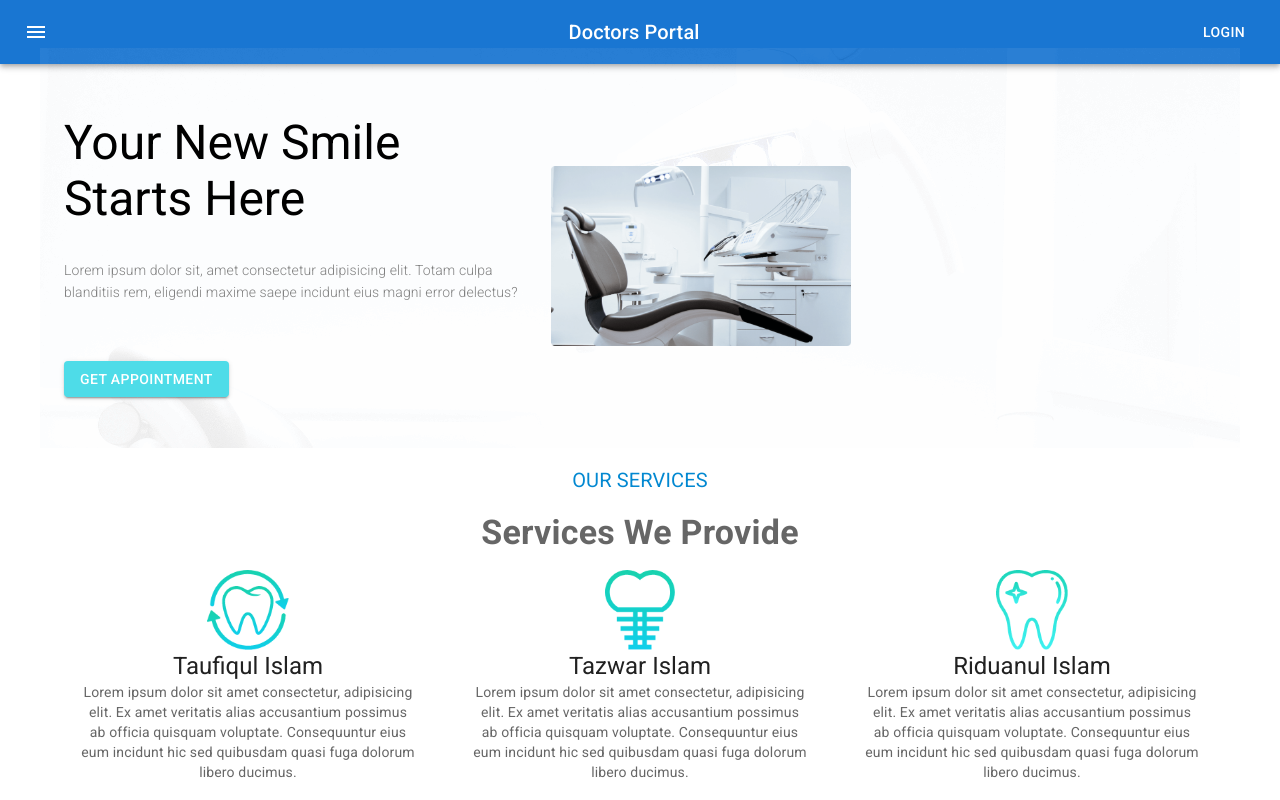
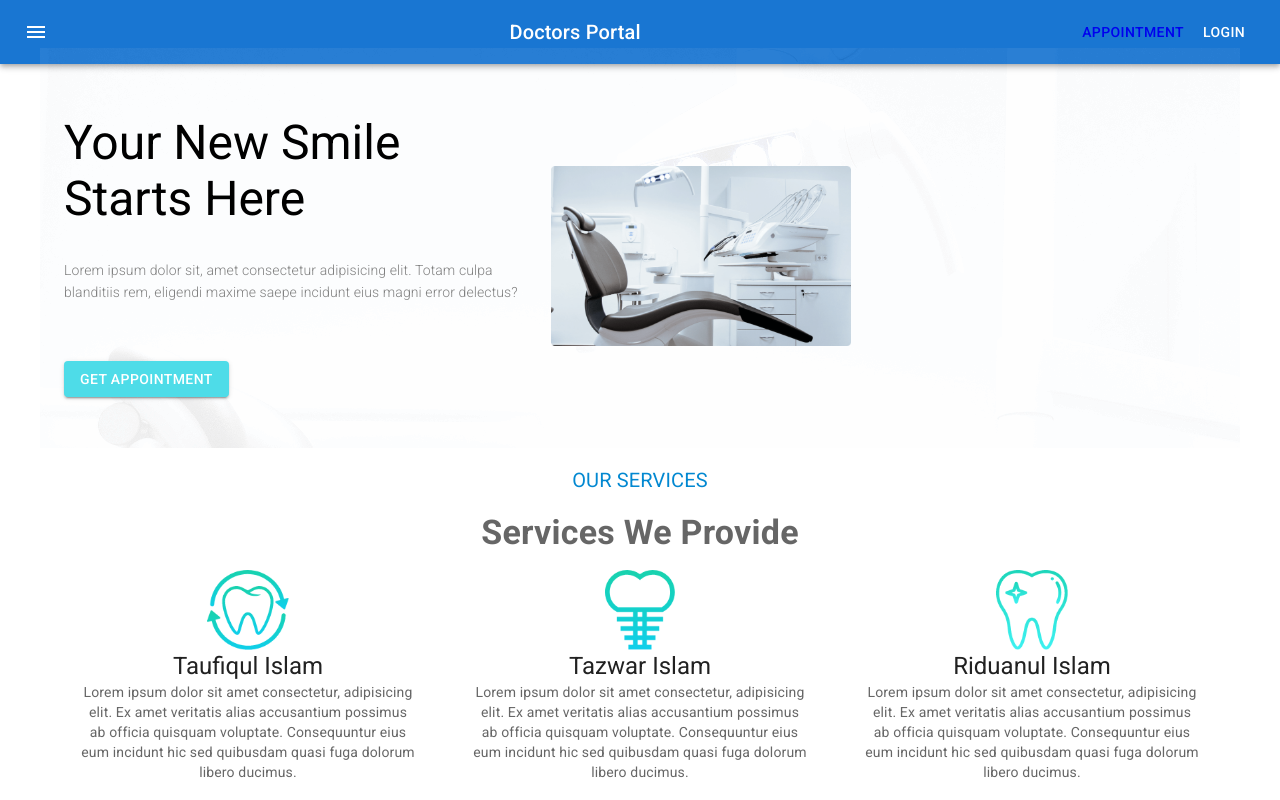
Before and after one commit to Taufiqul7756/Doctors-portal-client, a React (Create React App) app: page / in a window 1280 px wide. Shown: the top 800 px of the page. Built offline with nearby package versions, Linux system fonts and the light colour scheme.

Commit message:
Link to Appointment page

```diff
--- a/src/Pages/Shared/Navigation/Navigation.js
+++ b/src/Pages/Shared/Navigation/Navigation.js
@@ -7,6 +7,7 @@ import Typography from "@mui/material/Typography";
 import Button from "@mui/material/Button";
 import IconButton from "@mui/material/IconButton";
 import MenuIcon from "@mui/icons-material/Menu";
+import { Link } from "react-router-dom";
 
 const Navigation = () => {
   return (
@@ -25,6 +26,9 @@ const Navigation = () => {
           <Typography variant="h6" component="div" sx={{ flexGrow: 1 }}>
             Doctors Portal
           </Typography>
+          <Link to="/appointment">
+            <Button color="inherit">Appointment</Button>
+          </Link>
           <Button color="inherit">Login</Button>
         </Toolbar>
       </AppBar>
```
